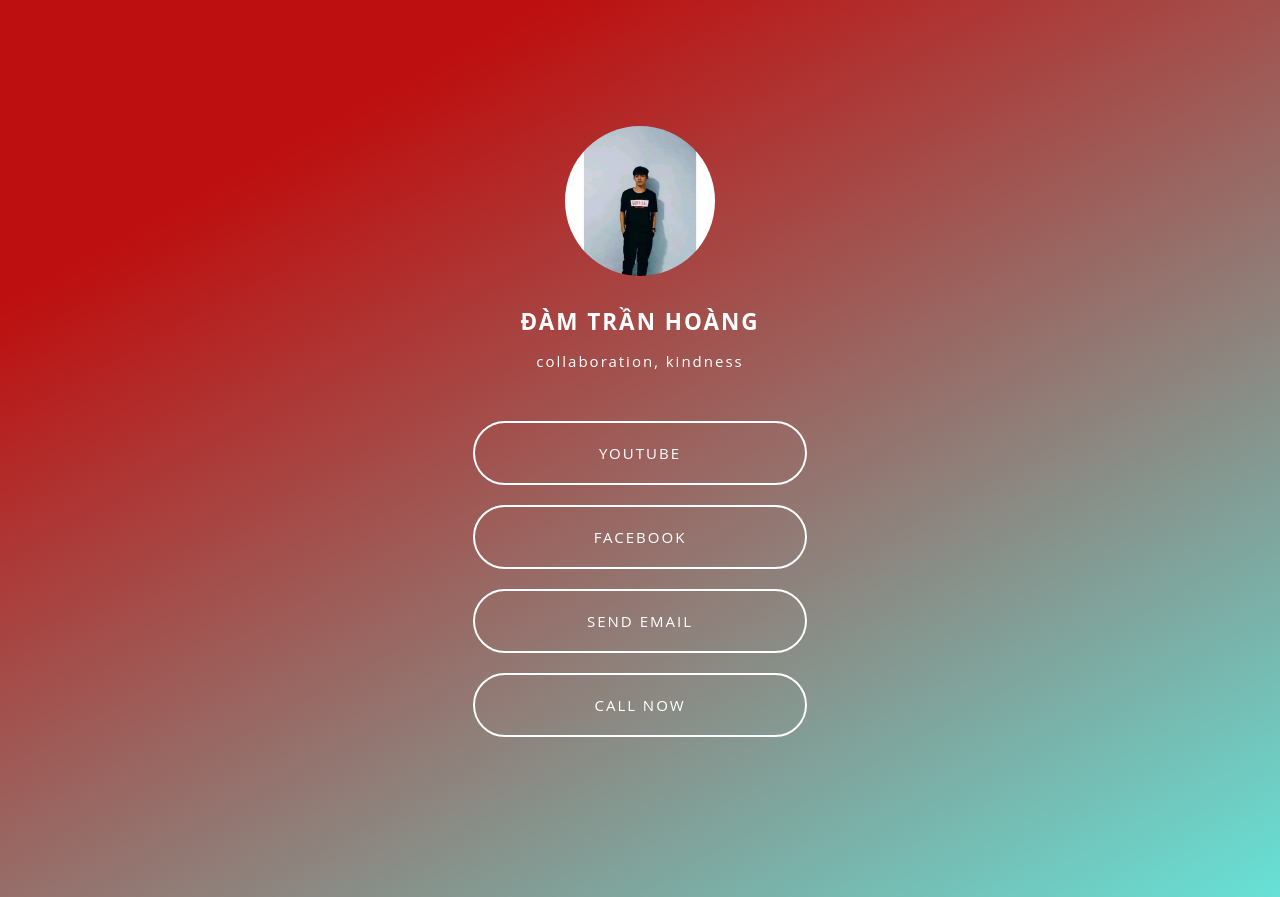
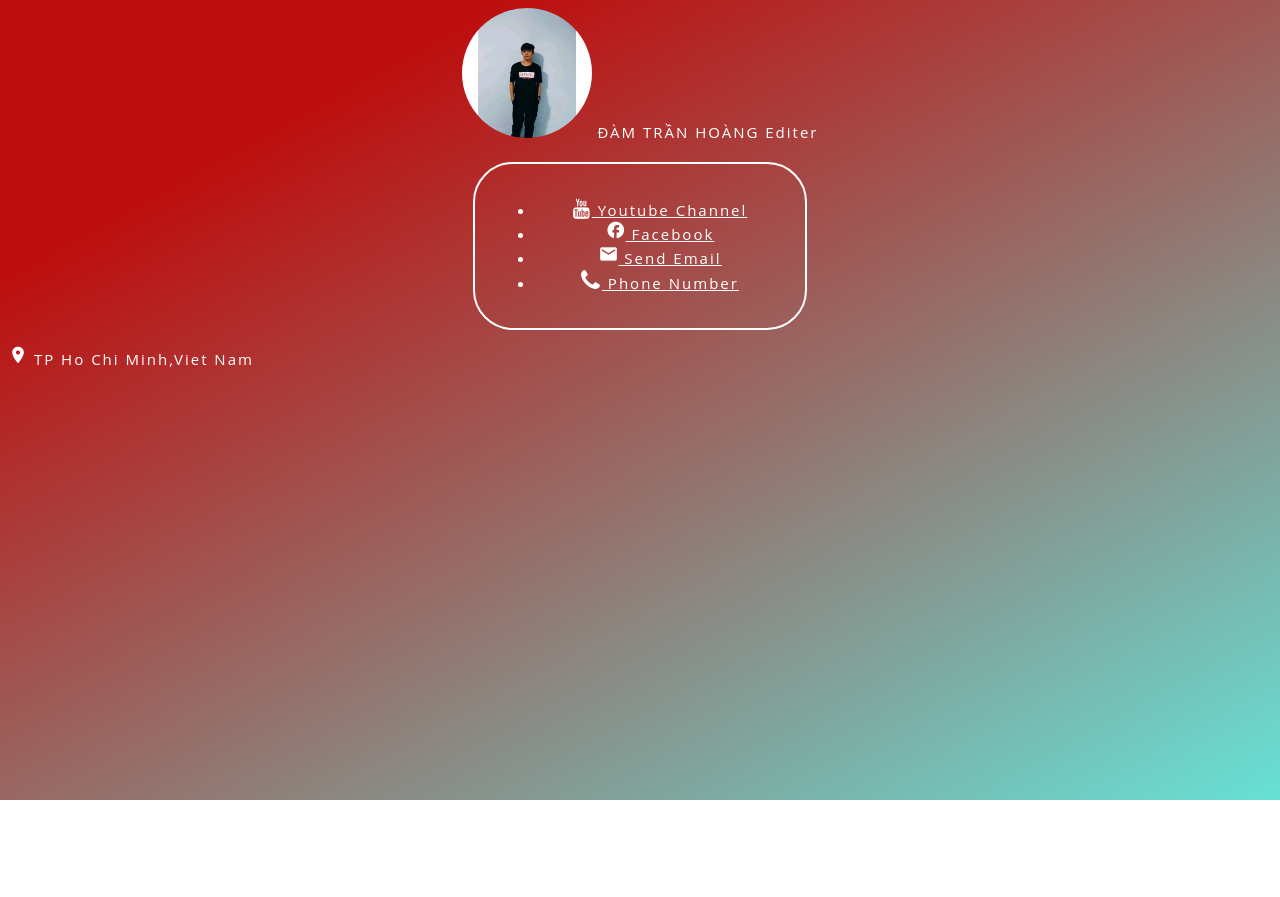
Before and after one commit to TiepHoang23/hoangcard, a plain HTML site: page index.html in a window 1280 px wide. After the commit the page ends 800 px from the top, so only its background shows below. Drawn offline with Linux system fonts and the light colour scheme.

Commit message:
Update index.html

```diff
--- a/index.html
+++ b/index.html
@@ -2,25 +2,33 @@
     <head>
         <meta charset="UTF-8">
         <meta name="viewport" content="width=device-width, initial-scale=1.0">
+        <link rel="stylesheet" href="https://cdnjs.cloudflare.com/ajax/libs/font-awesome/4.7.0/css/font-awesome.min.css">
+        <link rel="stylesheet" href="https://fonts.googleapis.com/icon?family=Material+Icons">
         <link rel="stylesheet" href="styles.css">
         <title>HoangEditer </title>
 
     </head>
     <body>
         <!-- Profile picture-->
-            <img src="assets/avatar.jpg" alt="profile picture" class="profile-picture">
-            <!-- Profile name-->
-        <h1 class="profile name">ĐÀM TRẦN HOÀNG</h1>
-        <!-- Profile motto-->
-        <h2 class="profile motto"> collaboration, kindness</h2>
-        <!-- Links and Headers-->
-            <a href="https://www.youtube.com/channel/UCHQ01n6Wjvxc-jaXHDMr1fQ" target="_blank" class="links">YOUTUBE</a>
-            <a href="https://www.facebook.com/D.T.HoangG" target="_blank" class="links">FACEBOOK</a>
-            <a href="mailto:hoangdam@gmail.com" target="_blank" class="links">SEND EMAIL</a>
-            <a href="tel:0358033842" target="_blank" class="links">CALL NOW</a>
+        <div class="wrap">
+            <div class="profile">
+              <img src="assets/avatar.jpg "width="130" height="130" class="photo">
+              <span class="profile_name">ĐÀM TRẦN HOÀNG</span>
+              <span class="at">Editer</span>
+            </div>
+            <div class="links">
+              <ul>
+                <li><a href="https://www.youtube.com/channel/UCHQ01n6Wjvxc-jaXHDMr1fQ" class="link"><i class="fa fa-youtube icon" style="font-size:20px;"></i> Youtube Channel</a></li>
+                <li><a href="https://www.facebook.com/D.T.HoangG" class="link"><i class="material-icons" style="font-size:20px;">facebook</i> Facebook</a></li>
+                <li><a href="mailto:hoangnga1213@gmail.com" class="link"><i class="material-icons" style="font-size:20px;">email</i> Send Email </a></li>
+                <li><a href="tel:0358033842" class="link"><i class="fa fa-phone" style="font-size:24px;"></i> Phone Number</a></li>
+              </ul>
+            </div>
+            <div class ="footer" >
+              <p><i class="material-icons" style="font-size:20px;">room</i> TP Ho Chi Minh,Viet Nam</p>
 
-        <a href="https://github.com/sylwiavargas/tech-writing-linktree" target="_blank" ><i class="fa fa-github fa_custom fa-3x"></i></a>
-
+            </div>
+          </div>
     </body>
 
 </html>
```
